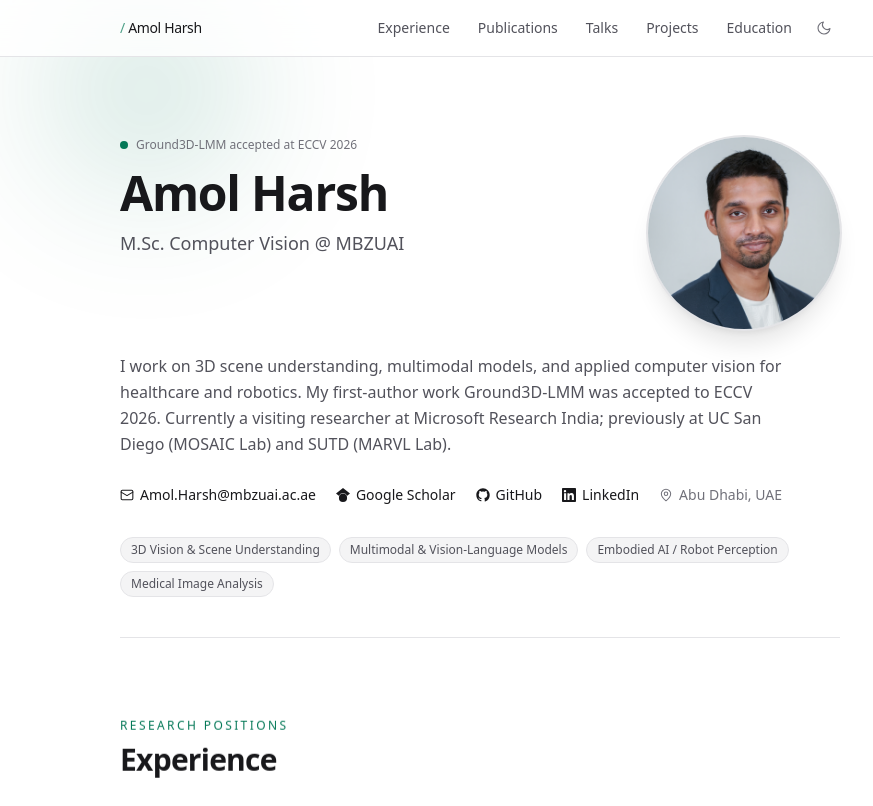
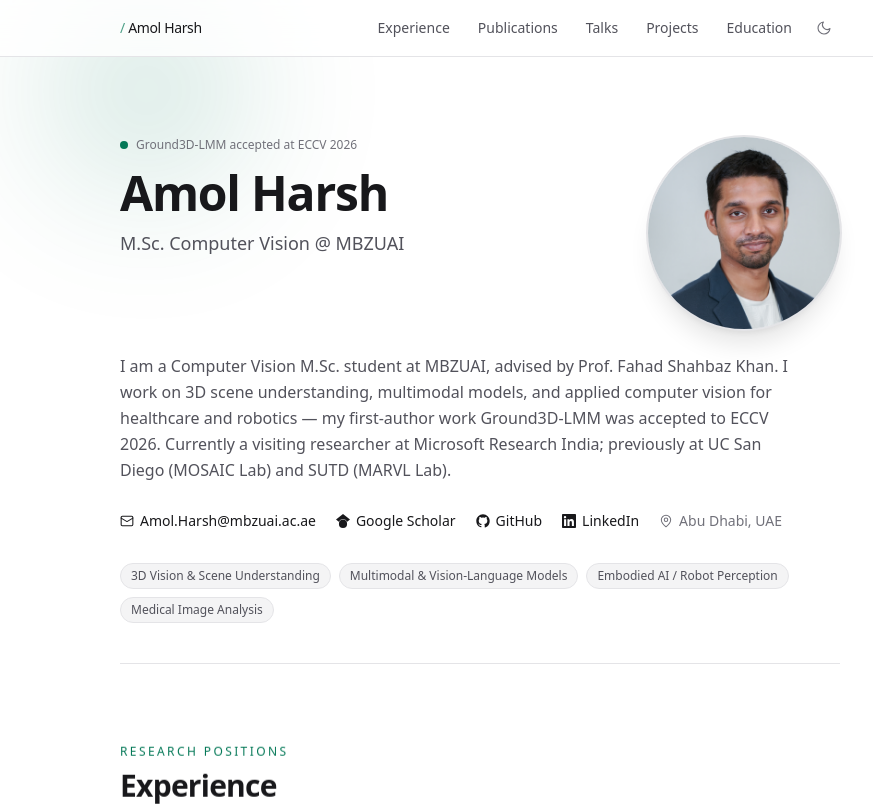
Before and after one commit to AmolHarsh/AmolHarsh.github.io, a Next.js app: page / in a window 1280 px wide. Shown: the top 806 px of the page, without its empty margins (160-1033 px from the left). Built offline with nearby package versions, Linux system fonts and the light colour scheme.

Commit message:
Lead the intro with affiliation and advisor

```diff
--- a/content/data.ts
+++ b/content/data.ts
@@ -2,7 +2,7 @@ export const profile = {
   name: "Amol Harsh",
   tagline: "M.Sc. Computer Vision @ MBZUAI",
   blurb:
-    "I work on 3D scene understanding, multimodal models, and applied computer vision for healthcare and robotics. My first-author work Ground3D-LMM was accepted to ECCV 2026. Currently a visiting researcher at Microsoft Research India; previously at UC San Diego (MOSAIC Lab) and SUTD (MARVL Lab).",
+    "I am a Computer Vision M.Sc. student at MBZUAI, advised by Prof. Fahad Shahbaz Khan. I work on 3D scene understanding, multimodal models, and applied computer vision for healthcare and robotics — my first-author work Ground3D-LMM was accepted to ECCV 2026. Currently a visiting researcher at Microsoft Research India; previously at UC San Diego (MOSAIC Lab) and SUTD (MARVL Lab).",
   badge: "Ground3D-LMM accepted at ECCV 2026",
   location: "Abu Dhabi, UAE",
   email: "Amol.Harsh@mbzuai.ac.ae",
```
